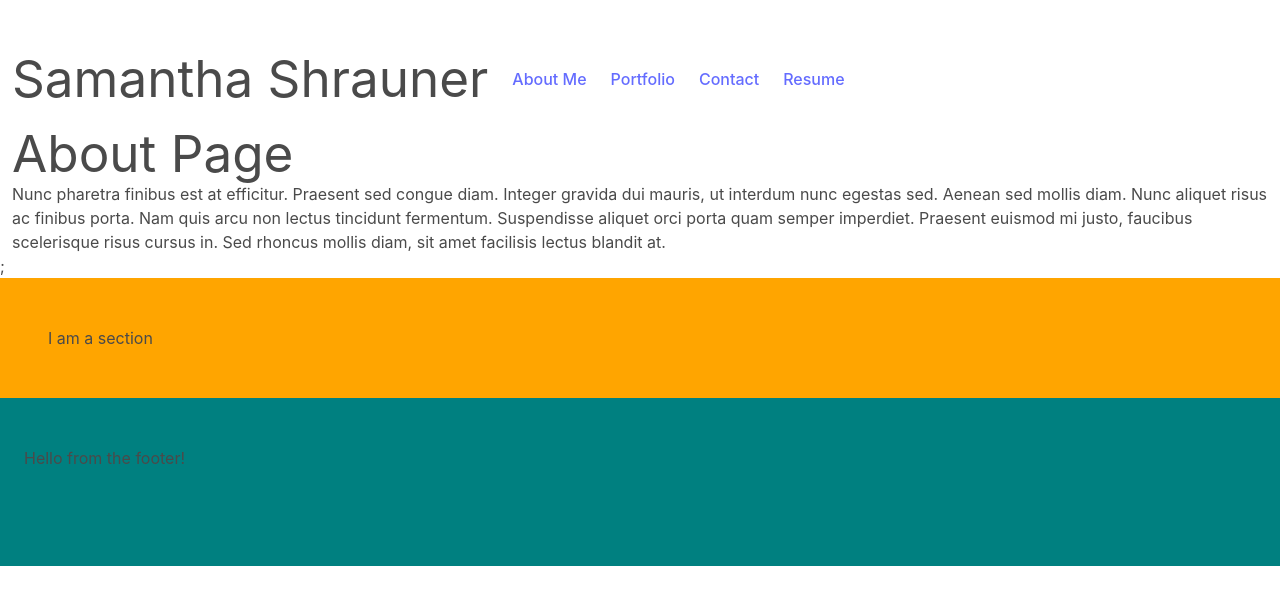
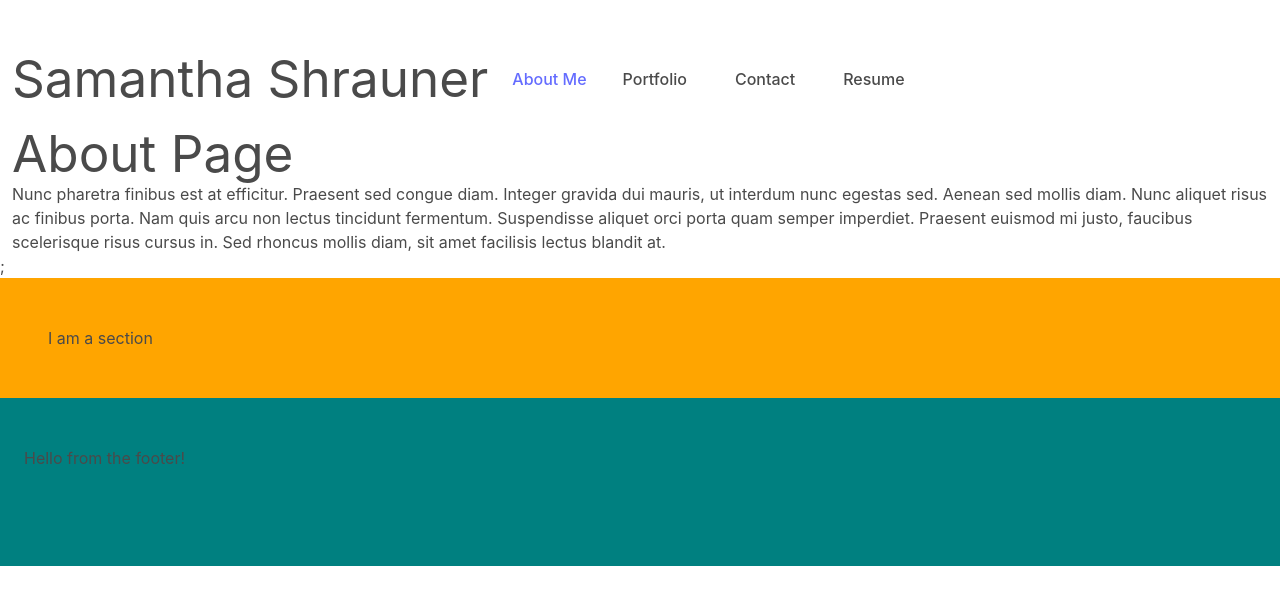
Before and after one commit to Flying-S-Ranch/react-portfolio, a React (Vite) app: page / in a window 1280 px wide. Shown: the part 101-706 px from the top of the page. Built offline with nearby package versions, Linux system fonts and the light colour scheme.

Commit message:
highlight chosen navbar section

```diff
--- a/src/components/Header.jsx
+++ b/src/components/Header.jsx
@@ -23,7 +23,7 @@ function Header({ currentPage, handlePageChange }) {
             <div className="navbar-start">
               <div className="navbar-item">
                 <a
-                  className={currentPage === 'About' ? 'nav-link active' : 'nav-link'}
+                  className={currentPage === 'About' ? 'navbar-item-active-color' : 'navbar-item'}
                   href="#about"
                   onClick={() => handlePageChange('About')}>
                    About Me
@@ -32,7 +32,7 @@ function Header({ currentPage, handlePageChange }) {
 
               <div className="navbar-item">
                 <a
-                  className={currentPage === 'Portfolio' ? 'nav-link active' : 'nav-link'}
+                  className={currentPage === 'Portfolio' ? 'navbar-item-active-color' : 'navbar-item'}
                   href="#portfolio"
                   onClick={() => handlePageChange('Portfolio')}>
                    Portfolio
@@ -41,7 +41,7 @@ function Header({ currentPage, handlePageChange }) {
 
               <div className="navbar-item">
                 <a
-                  className={currentPage === 'Contact' ? 'nav-link active' : 'nav-link'}
+                  className={currentPage === 'Contact' ? 'navbar-item-active-color' : 'navbar-item'}
                   href="#contact"
                   onClick={() => handlePageChange('Contact')}>
                    Contact
@@ -50,7 +50,7 @@ function Header({ currentPage, handlePageChange }) {
 
               <div className="navbar-item">
                 <a
-                  className={currentPage === 'Resume' ? 'nav-link active' : 'nav-link'}
+                  className={currentPage === 'Resume' ? 'navbar-item-active-color' : 'navbar-item'}
                   href="#resume"
                   onClick={() => handlePageChange('Resume')}>
                    Resume
```
